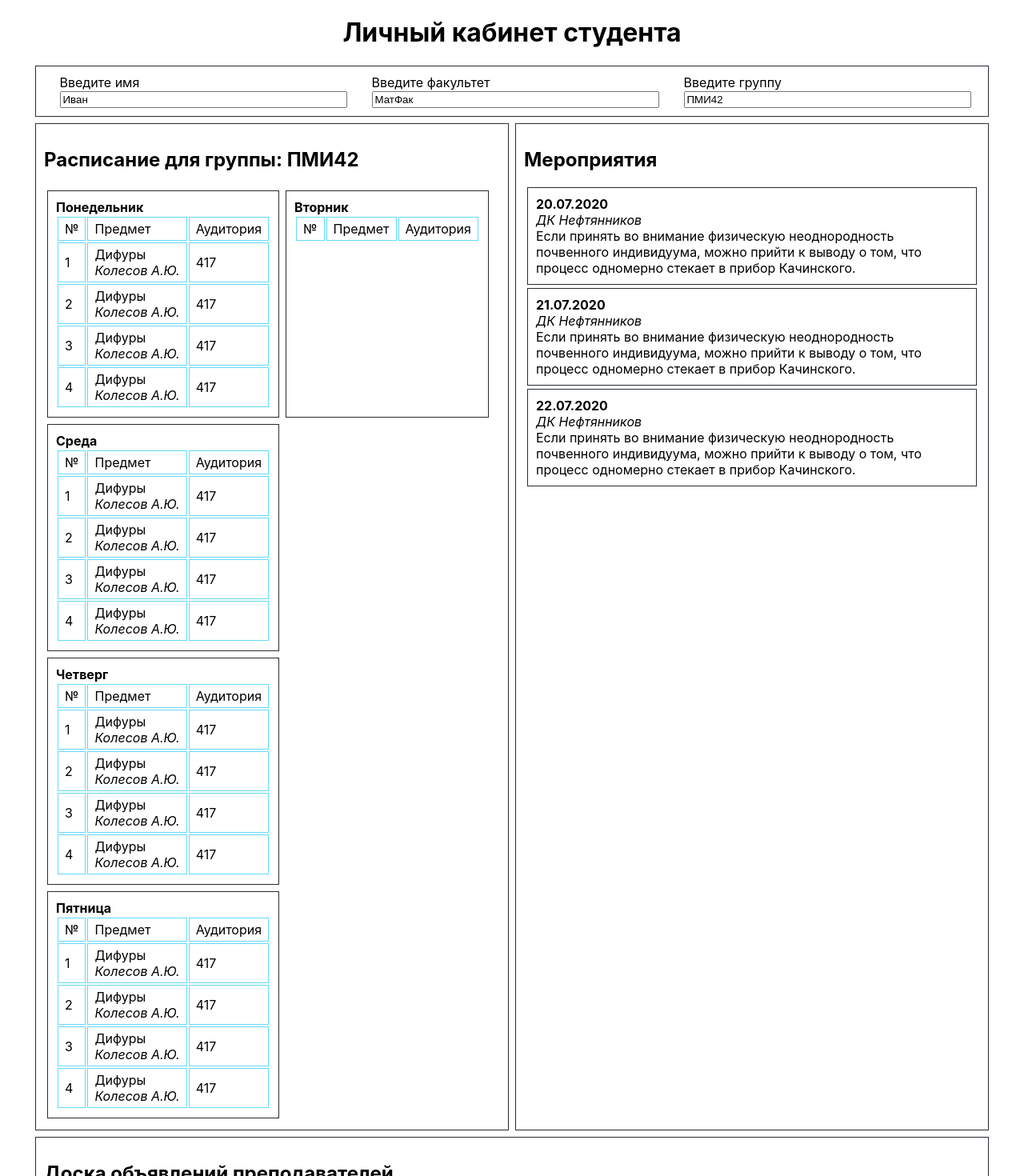
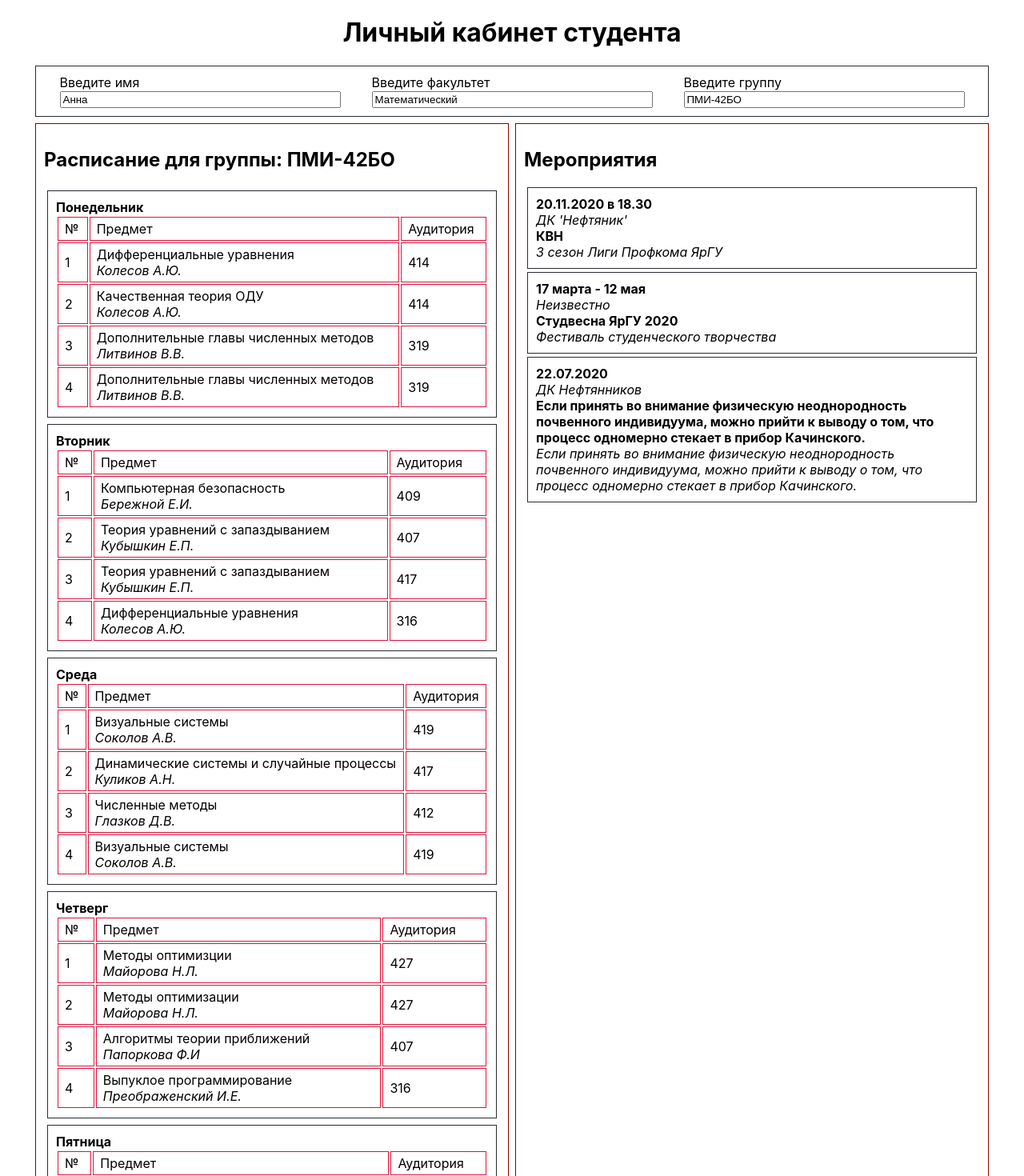
Before and after one commit to winograd1915/student, a React (Create React App) app: page / in a window 1280 px wide. Shown: the top 1470 px of the page at 80% size. Built offline with nearby package versions, Linux system fonts and the light colour scheme.

Commit message:
Добавила информации

```diff
--- a/src/Action.tsx
+++ b/src/Action.tsx
@@ -15,6 +15,7 @@ export const Action = (props:IDayProps) => {
   return <div className='block-cmp'>
     <b>{props.info.date}</b><br />
     <i>{props.info.where}</i>
-    <div>{props.info.text}</div>
+    <b><div>{props.info.text}</div></b>
+	<i>{props.info.fulltext}</i>
   </div>
 }
--- a/src/Actions.tsx
+++ b/src/Actions.tsx
@@ -3,20 +3,20 @@ import { IAction, Action } from "./Action";
 
 const actions: IAction[] = [
   {
-    date: "20.07.2020",
-    where: "ДК Нефтянников",
+    date: "20.11.2020 в 18.30",
+    where: "ДК 'Нефтяник'",
     text:
-      "Если принять во внимание физическую неоднородность почвенного индивидуума, можно прийти к выводу о том, что процесс одномерно стекает в прибор Качинского.",
+      "КВН",
     fulltext:
-      "Если принять во внимание физическую неоднородность почвенного индивидуума, можно прийти к выводу о том, что процесс одномерно стекает в прибор Качинского.",
+      "3 сезон Лиги Профкома ЯрГУ",
   },
   {
-    date: "21.07.2020",
-    where: "ДК Нефтянников",
+    date: "17 марта - 12 мая",
+    where: "Неизвестно",
     text:
-      "Если принять во внимание физическую неоднородность почвенного индивидуума, можно прийти к выводу о том, что процесс одномерно стекает в прибор Качинского.",
+      "Студвесна ЯрГУ 2020",
     fulltext:
-      "Если принять во внимание физическую неоднородность почвенного индивидуума, можно прийти к выводу о том, что процесс одномерно стекает в прибор Качинского.",
+      "Фестиваль студенческого творчества",
   },
   {
     date: "22.07.2020",
--- a/src/AdsBoard.tsx
+++ b/src/AdsBoard.tsx
@@ -4,24 +4,24 @@ import { Input } from './Input'
 
 const ads:IAds[] = [{
   date: '5.10.2020',
-  text: 'Занятия 22.11.2022 может быть будут отменены',
+  text: 'Занятия 22.11.2022 может быть будут отменены.',
   who: 'Куликов А.Н.',
 },{
   date: '11.10.2020',
-  text: 'Занятия 22.11.2022 может быть будут отменены',
-  who: 'Куликов А.Н.',
+  text: 'Пары не будет 14.10.2020.',
+  who: 'Кашапов А.С.',
 },{
   date: '15.10.2020',
-  text: 'Занятия 22.11.2022 может быть будут отменены',
-  who: 'Куликов А.Н.',
+  text: ' 16.10.2020 будет контрольная на 45 минут.',
+  who: 'Преображнский И.Е.',
 },{
   date: '5.11.2020',
-  text: 'Занятия 22.11.2022 может быть будут отменены',
-  who: 'Куликов А.Н.',
+  text: '12.11. 2020 уезжаю на конференцию. Пара будет перенесена.',
+  who: 'Майорова Н.Л.',
 },{
   date: '6.12.2020',
-  text: 'Занятия 22.11.2022 может быть будут отменены',
-  who: 'Куликов А.Н.',
+  text: '7.12. 2020 проведем пару за 12 ноября.',
+  who: 'Майорова Н.Л.',
 }]
 
 
--- a/src/App.css
+++ b/src/App.css
@@ -42,6 +42,11 @@
   margin: 0 auto;
 }
 
+* {
+
+  box-sizing: border-box;
+}
+
 .block-cmp {
   border: 1px solid #282c34;
   padding: 10px;
@@ -65,15 +70,19 @@
 .sc-flex {
   display: flex;
   flex-wrap: wrap;
+
 }
 
 .sc-flex > .block-cmp {
+  width: 100%;
+}
+.day-table {
+	width: 100%;
+}
+.day-table td {
+  border: 1px solid #dc143c;
+  padding: 4px 8px;
 
-}
-
-.day-table td {
-  border: 1px solid #61dafb;
-  padding: 4px 8px;
 }
 
 .double-column {
@@ -81,5 +90,6 @@
 }
 
 .double-column > div {
+	border: 1px solid #8b0000;
   width: 50%;
 }
--- a/src/PersonalInfo.tsx
+++ b/src/PersonalInfo.tsx
@@ -5,9 +5,9 @@ import { Input } from './Input'
 export const PersonalInfo = () => {
   return <div className="block-cmp personal-info">
 
-    <Input value={'Иван'} caption={'Введите имя'} onChange={() => {}}/>
-    <Input value={'МатФак'} caption={'Введите факультет'} onChange={() => {}}/>
-    <Input value={'ПМИ42'} caption={'Введите группу'} onChange={() => {}}/>
+    <Input value={'Анна'} caption={'Введите имя'} onChange={() => {}}/>
+    <Input value={'Математический'} caption={'Введите факультет'} onChange={() => {}}/>
+    <Input value={'ПМИ-42БО'} caption={'Введите группу'} onChange={() => {}}/>
 
   </div>
 }
--- a/src/Schedule.tsx
+++ b/src/Schedule.tsx
@@ -3,35 +3,130 @@ import { Day } from "./Day";
 
 const database:any = {}
 
-database['ПМИ42'] = [[
+database['ПМИ-42БО'] = [[
             {
               pair: "1",
-              course: "Дифуры",
+              course: "Дифференциальные уравнения",
               teacher: "Колесов А.Ю.",
-              cabinet: "417",
+              cabinet: "414",
             },
             {
               pair: "2",
-              course: "Дифуры",
+              course: "Качественная теория ОДУ",
               teacher: "Колесов А.Ю.",
-              cabinet: "417",
+              cabinet: "414",
             },
             {
               pair: "3",
-              course: "Дифуры",
-              teacher: "Колесов А.Ю.",
-              cabinet: "417",
+              course: "Дополнительные главы численных методов",
+              teacher: "Литвинов В.В.",
+              cabinet: "319",
             },
             {
               pair: "4",
-              course: "Дифуры",
-              teacher: "Колесов А.Ю.",
+              course: "Дополнительные главы численных методов",
+              teacher: "Литвинов В.В.",
+              cabinet: "319",
+            },
+          ],[{
+              pair: "1",
+              course: "Компьютерная безопасность",
+              teacher: "Бережной Е.И.",
+              cabinet: "409",
+            },
+			{
+              pair: "2",
+              course: "Теория уравнений с запаздыванием",
+              teacher: "Кубышкин Е.П.",
+              cabinet: "407",
+            },
+			{
+              pair: "3",
+              course: "Теория уравнений с запаздыванием",
+              teacher: "Кубышкин Е.П.",
               cabinet: "417",
             },
-          ], [], ]
+			{
+              pair: "4",
+              course: "Дифференциальные уравнения",
+              teacher: "Колесов А.Ю.",
+              cabinet: "316",
+            },
+			],[{
+              pair: "1",
+              course: "Визуальные системы",
+              teacher: "Соколов А.В.",
+              cabinet: "419",
+            },
+			{
+              pair: "2",
+              course: "Динамические системы и случайные процессы",
+              teacher: "Куликов А.Н.",
+              cabinet: "417",
+            },
+			{
+              pair: "3",
+              course: "Численные методы",
+              teacher: "Глазков Д.В.",
+              cabinet: "412",
+            },
+			{
+              pair: "4",
+              course: "Визуальные системы",
+              teacher: "Соколов А.В.",
+              cabinet: "419",
+            },
+			],[{
+              pair: "1",
+              course: "Методы оптимизции",
+              teacher: "Майорова Н.Л.",
+              cabinet: "427",
+            },
+			{
+              pair: "2",
+              course: "Методы оптимизации",
+              teacher: "Майорова Н.Л.",
+              cabinet: "427",
+            },
+			{
+              pair: "3",
+              course: "Алгоритмы теории приближений",
+              teacher: "Папоркова Ф.И",
+              cabinet: "407",
+            },
+			{
+              pair: "4",
+              course: "Выпуклое программирование",
+              teacher: "Преображенский И.Е.",
+              cabinet: "316",
+            },],
+			[{
+              pair: "1",
+              course: "БЖД",
+              teacher: "Середняков В.Е.",
+              cabinet: "411",
+            },
+			{
+              pair: "2",
+              course: "Психология",
+              teacher: "Кашапов А.С.",
+              cabinet: "414",
+            },
+			{
+              pair: "3",
+              course: "Компьютерная безопасность",
+              teacher: "Бережной Е.И.",
+              cabinet: "422",
+            },
+			{
+              pair: "4",
+              course: "Прикладной функциональный анализ",
+              teacher: "Кубышкин Е.П.",
+              cabinet: "316",
+            },]]
 
 export const Schedule = (props: any) => {
-  const group = props.group || 'ПМИ42'
+  const group = props.group || 'ПМИ-42БО'
   const shGr = database[group] || []
   return (
     <div className="block-cmp schedule">
@@ -49,92 +144,17 @@ export const Schedule = (props: any) => {
 
         <Day
           day="Среда"
-          tasks={[
-            {
-              pair: "1",
-              course: "Дифуры",
-              teacher: "Колесов А.Ю.",
-              cabinet: "417",
-            },
-            {
-              pair: "2",
-              course: "Дифуры",
-              teacher: "Колесов А.Ю.",
-              cabinet: "417",
-            },
-            {
-              pair: "3",
-              course: "Дифуры",
-              teacher: "Колесов А.Ю.",
-              cabinet: "417",
-            },
-            {
-              pair: "4",
-              course: "Дифуры",
-              teacher: "Колесов А.Ю.",
-              cabinet: "417",
-            },
-          ]}
+          tasks={shGr[2]}
         />
 
         <Day
           day="Четверг"
-          tasks={[
-            {
-              pair: "1",
-              course: "Дифуры",
-              teacher: "Колесов А.Ю.",
-              cabinet: "417",
-            },
-            {
-              pair: "2",
-              course: "Дифуры",
-              teacher: "Колесов А.Ю.",
-              cabinet: "417",
-            },
-            {
-              pair: "3",
-              course: "Дифуры",
-              teacher: "Колесов А.Ю.",
-              cabinet: "417",
-            },
-            {
-              pair: "4",
-              course: "Дифуры",
-              teacher: "Колесов А.Ю.",
-              cabinet: "417",
-            },
-          ]}
+          tasks={shGr[3]}
         />
 
         <Day
           day="Пятница"
-          tasks={[
-            {
-              pair: "1",
-              course: "Дифуры",
-              teacher: "Колесов А.Ю.",
-              cabinet: "417",
-            },
-            {
-              pair: "2",
-              course: "Дифуры",
-              teacher: "Колесов А.Ю.",
-              cabinet: "417",
-            },
-            {
-              pair: "3",
-              course: "Дифуры",
-              teacher: "Колесов А.Ю.",
-              cabinet: "417",
-            },
-            {
-              pair: "4",
-              course: "Дифуры",
-              teacher: "Колесов А.Ю.",
-              cabinet: "417",
-            },
-          ]}
+          tasks={shGr[4]}
         />
       </div>
     </div>
```
